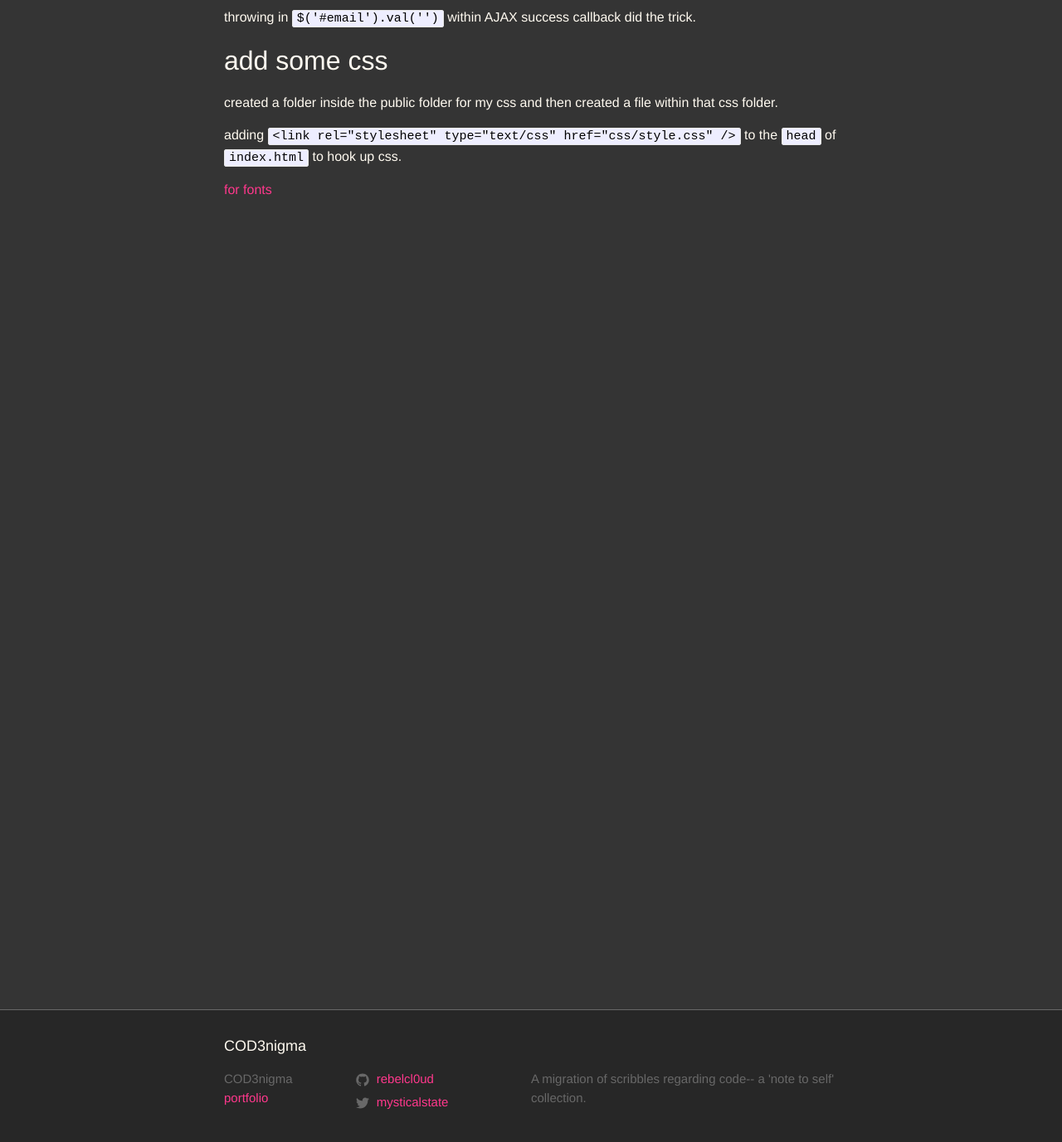
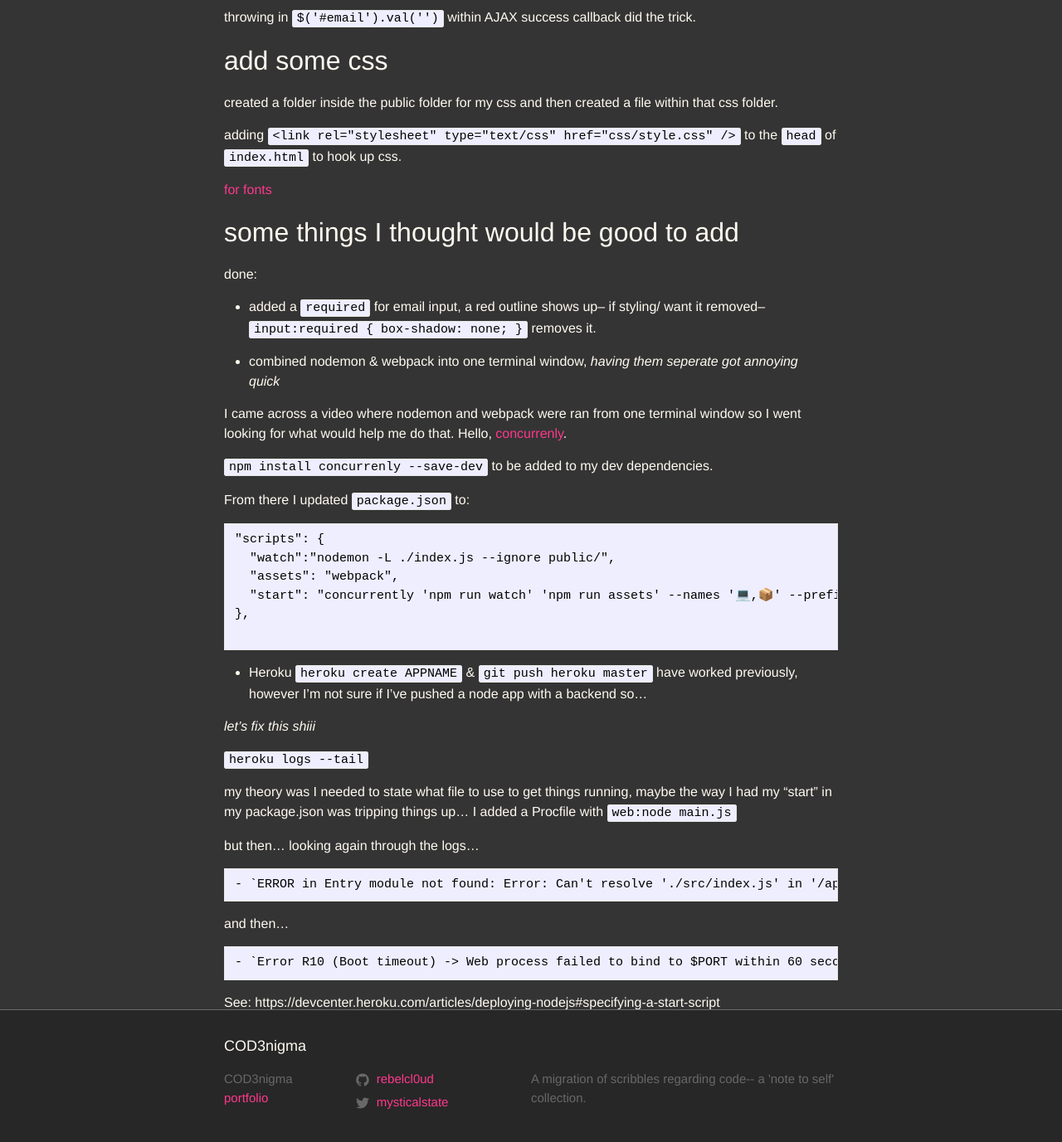
Before and after one commit to rebelcl0ud/blog, a Jekyll site: the page built from _posts/2018-07-12-[52]-node-gnome-travels.markdown, in a window 1280 px wide and 1400 px high, scrolled down 12155 px. Shown: the top 1377 px of the window at 83% size. Built offline with Jekyll 4.4.1, drawn with Linux system fonts in a browser that asks for light colours.

Commit message:
added section on things I wanted to do/add like required on form input, combining nodemon + webpack to run in single terminal, heroku setup, eslint

````diff
--- a/_posts/2018-07-12-[52]-node-gnome-travels.markdown
+++ b/_posts/2018-07-12-[52]-node-gnome-travels.markdown
@@ -453,3 +453,49 @@ created a folder inside the public folder for my css and then created a file wit
 adding `<link rel="stylesheet" type="text/css" href="css/style.css" />` to the `head` of `index.html` to hook up css.
 
 [for fonts](https://fonts.google.com/)
+
+## some things I thought would be good to add
+
+done:
+- added a `required` for email input, a red outline shows up-- if styling/ want it removed-- `input:required { box-shadow: none; }` removes it.
+
+- combined nodemon & webpack into one terminal window, *having them seperate got annoying quick*
+
+I came across a video where nodemon and webpack were ran from one terminal window so I went looking for what would help me do that. Hello, [concurrenly](https://github.com/kimmobrunfeldt/concurrently).
+
+`npm install concurrenly --save-dev` to be added to my dev dependencies.
+
+From there I updated `package.json` to:
+```
+"scripts": {
+  "watch":"nodemon -L ./index.js --ignore public/",
+  "assets": "webpack",
+  "start": "concurrently 'npm run watch' 'npm run assets' --names '💻,📦' --prefix name"
+},
+
+```
+
+- Heroku
+`heroku create APPNAME` & `git push heroku master` have worked previously, however I'm not sure if I've pushed a node app with a backend so...
+
+*let's fix this shiii*
+
+`heroku logs --tail`
+
+my theory was I needed to state what file to use to get things running, maybe the way I had my "start" in my package.json was tripping things up... I added a Procfile with `web:node main.js`
+
+but then... looking again through the logs...
+
+	- `ERROR in Entry module not found: Error: Can't resolve './src/index.js' in '/app'` -- had a typo on my "watch" in my package.json, incorrect path.
+
+and then...
+
+	- `Error R10 (Boot timeout) -> Web process failed to bind to $PORT within 60 seconds of launch` -- updated app.listen() from having specific port number only to having a env var as well, app heroku assigns dynamically and not having an env variable may be causing the port trip up.
+
+See: https://devcenter.heroku.com/articles/deploying-nodejs#specifying-a-start-script
+
+pushed up to git/heroku annnnnd... it shows up *w00t* Note: don't forget your config vars in Heroku.
+
+## eslint
+
+`eslint --init` creates config file, see: [ESLint docs](https://eslint.org/) for configuring.
````
